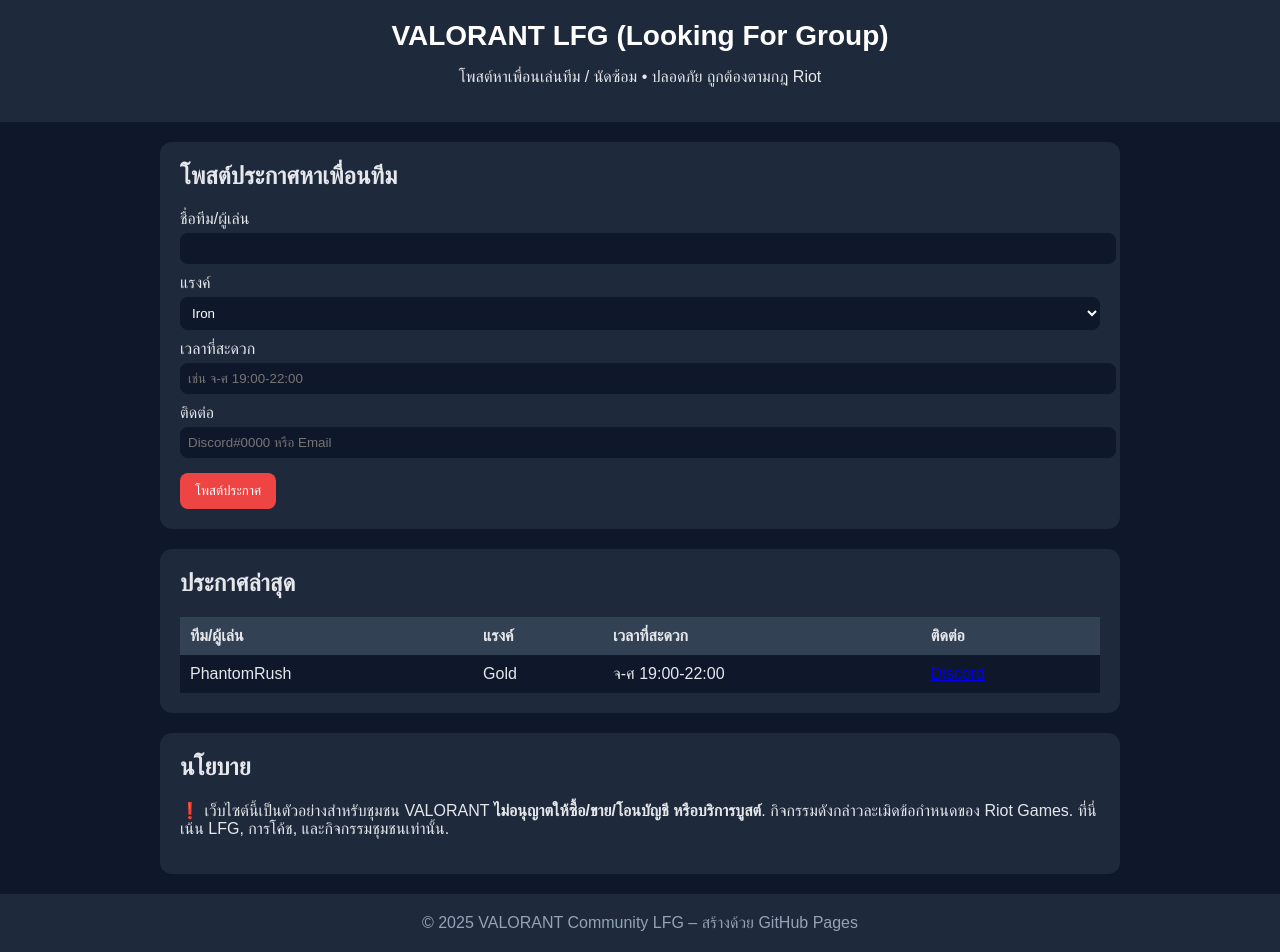
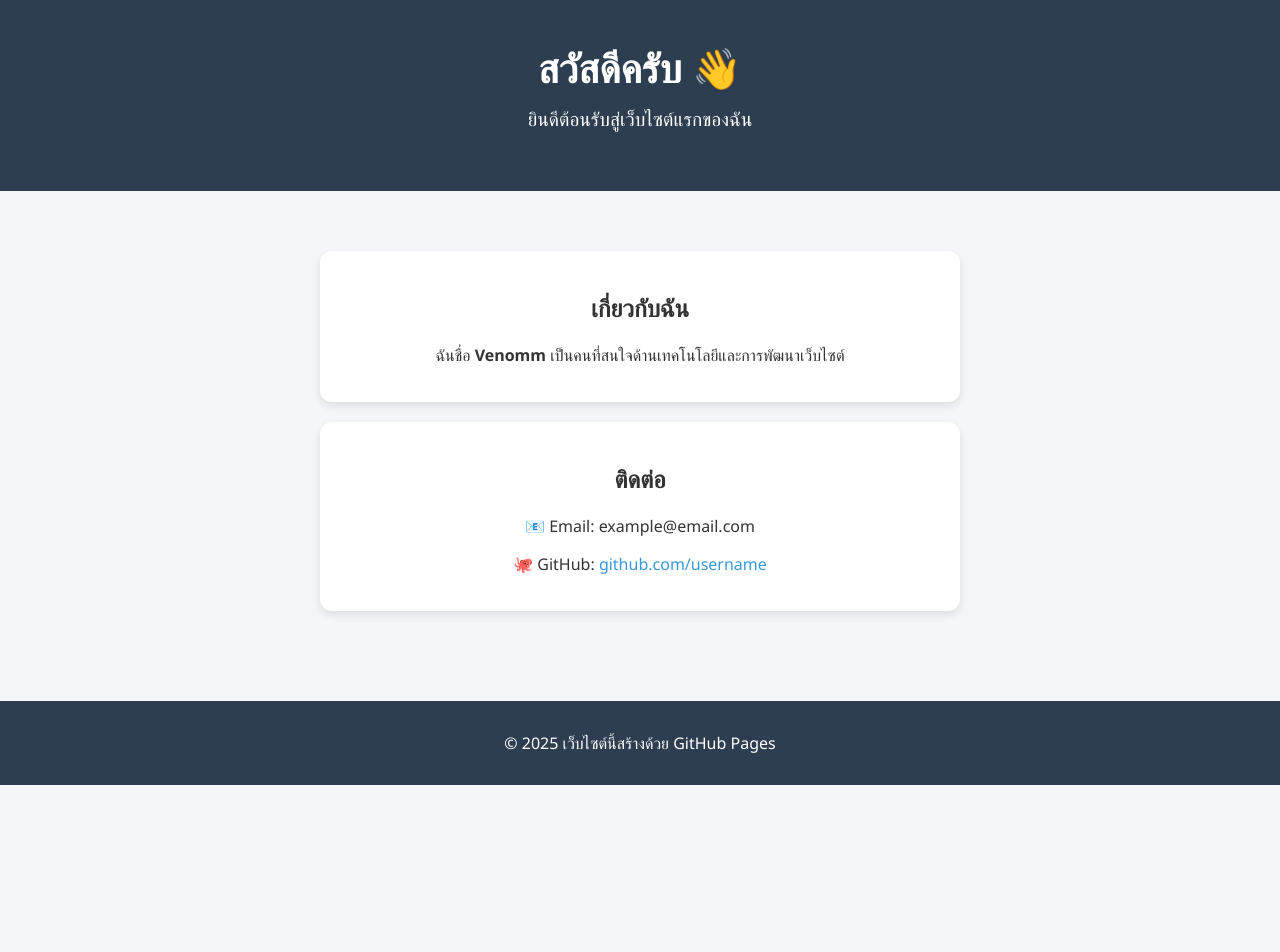
Before and after one commit to wasdvenomm-commits/newbie.github.io, a plain HTML site: page index.html in a window 1280 px wide. After the commit the page ends 800 px from the top, so only its background shows below. Drawn offline with Linux system fonts and the light colour scheme.

Commit message:
Update index.html

```diff
--- a/index.html
+++ b/index.html
@@ -1,93 +1,74 @@
 <!DOCTYPE html>
 <html lang="th">
 <head>
-  <meta charset="UTF-8" />
-  <meta name="viewport" content="width=device-width, initial-scale=1.0" />
-  <title>VALORANT LFG Community</title>
+  <meta charset="UTF-8">
+  <meta name="viewport" content="width=device-width, initial-scale=1.0">
+  <title>เว็บไซต์ของฉัน</title>
   <style>
-    body {font-family: sans-serif; margin:0; padding:0; background:#0f172a; color:#e5e7eb;}
-    header {background:#1e293b; padding:20px; text-align:center;}
-    header h1 {margin:0; font-size:28px; color:#fff;}
-    main {max-width:960px; margin:20px auto; padding:0 15px;}
-    .card {background:#1e293b; padding:20px; border-radius:12px; margin-bottom:20px;}
-    h2 {margin-top:0;}
-    label {display:block; margin-top:10px;}
-    input, select, textarea {width:100%; padding:8px; border-radius:8px; border:none; margin-top:5px; background:#0f172a; color:#fff;}
-    button {margin-top:15px; padding:10px 15px; border:none; border-radius:8px; background:#ef4444; color:#fff; cursor:pointer;}
-    button:hover {background:#dc2626;}
-    table {width:100%; border-collapse:collapse; margin-top:15px;}
-    th, td {padding:10px; text-align:left;}
-    th {background:#334155;}
-    tr:nth-child(even) {background:#1e293b;}
-    tr:nth-child(odd) {background:#0f172a;}
-    footer {text-align:center; padding:20px; background:#1e293b; margin-top:20px; color:#94a3b8;}
+    body {
+      font-family: 'Segoe UI', Tahoma, Geneva, Verdana, sans-serif;
+      margin: 0;
+      padding: 0;
+      text-align: center;
+      background: #f4f6f9;
+      color: #333;
+    }
+    header {
+      background: #2c3e50;
+      color: white;
+      padding: 40px 20px;
+    }
+    header h1 {
+      margin: 0;
+      font-size: 2.5em;
+    }
+    header p {
+      margin-top: 10px;
+      font-size: 1.2em;
+    }
+    section {
+      padding: 40px 20px;
+    }
+    .card {
+      background: white;
+      border-radius: 12px;
+      padding: 20px;
+      margin: 20px auto;
+      max-width: 600px;
+      box-shadow: 0 4px 10px rgba(0,0,0,0.1);
+    }
+    footer {
+      background: #2c3e50;
+      color: white;
+      padding: 15px;
+      margin-top: 30px;
+    }
+    a {
+      color: #3498db;
+      text-decoration: none;
+    }
   </style>
 </head>
 <body>
   <header>
-    <h1>VALORANT LFG (Looking For Group)</h1>
-    <p>โพสต์หาเพื่อนเล่นทีม / นัดซ้อม • ปลอดภัย ถูกต้องตามกฎ Riot</p>
+    <h1>สวัสดีครับ 👋</h1>
+    <p>ยินดีต้อนรับสู่เว็บไซต์แรกของฉัน</p>
   </header>
-  <main>
+
+  <section>
     <div class="card">
-      <h2>โพสต์ประกาศหาเพื่อนทีม</h2>
-      <form id="lfgForm">
-        <label>ชื่อทีม/ผู้เล่น<input type="text" name="team" required></label>
-        <label>แรงค์<select name="rank">
-          <option>Iron</option>
-          <option>Bronze</option>
-          <option>Silver</option>
-          <option>Gold</option>
-          <option>Platinum</option>
-          <option>Diamond</option>
-          <option>Immortal</option>
-          <option>Radiant</option>
-        </select></label>
-        <label>เวลาที่สะดวก<input type="text" name="time" placeholder="เช่น จ-ศ 19:00-22:00" required></label>
-        <label>ติดต่อ<input type="text" name="contact" placeholder="Discord#0000 หรือ Email" required></label>
-        <button type="submit">โพสต์ประกาศ</button>
-      </form>
+      <h2>เกี่ยวกับฉัน</h2>
+      <p>ฉันชื่อ <b>Venomm</b> เป็นคนที่สนใจด้านเทคโนโลยีและการพัฒนาเว็บไซต์</p>
     </div>
+    <div class="card">
+      <h2>ติดต่อ</h2>
+      <p>📧 Email: example@email.com</p>
+      <p>🐙 GitHub: <a href="https://github.com/username" target="_blank">github.com/username</a></p>
+    </div>
+  </section>
 
-    <div class="card">
-      <h2>ประกาศล่าสุด</h2>
-      <table>
-        <thead>
-          <tr><th>ทีม/ผู้เล่น</th><th>แรงค์</th><th>เวลาที่สะดวก</th><th>ติดต่อ</th></tr>
-        </thead>
-        <tbody id="lfgList">
-          <tr><td>PhantomRush</td><td>Gold</td><td>จ-ศ 19:00-22:00</td><td><a href="https://discord.com" target="_blank">Discord</a></td></tr>
-        </tbody>
-      </table>
-    </div>
-
-    <div class="card">
-      <h2>นโยบาย</h2>
-      <p>❗️ เว็บไซต์นี้เป็นตัวอย่างสำหรับชุมชน VALORANT <strong>ไม่อนุญาตให้ซื้อ/ขาย/โอนบัญชี หรือบริการบูสต์</strong>. กิจกรรมดังกล่าวละเมิดข้อกำหนดของ Riot Games. ที่นี่เน้น LFG, การโค้ช, และกิจกรรมชุมชนเท่านั้น.</p>
-    </div>
-  </main>
   <footer>
-    © 2025 VALORANT Community LFG – สร้างด้วย GitHub Pages
+    <p>© 2025 เว็บไซต์นี้สร้างด้วย GitHub Pages</p>
   </footer>
-
-  <script>
-    const form = document.getElementById('lfgForm');
-    const list = document.getElementById('lfgList');
-
-    form.addEventListener('submit', e => {
-      e.preventDefault();
-      const data = new FormData(form);
-      const team = data.get('team');
-      const rank = data.get('rank');
-      const time = data.get('time');
-      const contact = data.get('contact');
-
-      const tr = document.createElement('tr');
-      tr.innerHTML = `<td>${team}</td><td>${rank}</td><td>${time}</td><td>${contact}</td>`;
-      list.appendChild(tr);
-
-      form.reset();
-    });
-  </script>
 </body>
 </html>
```
